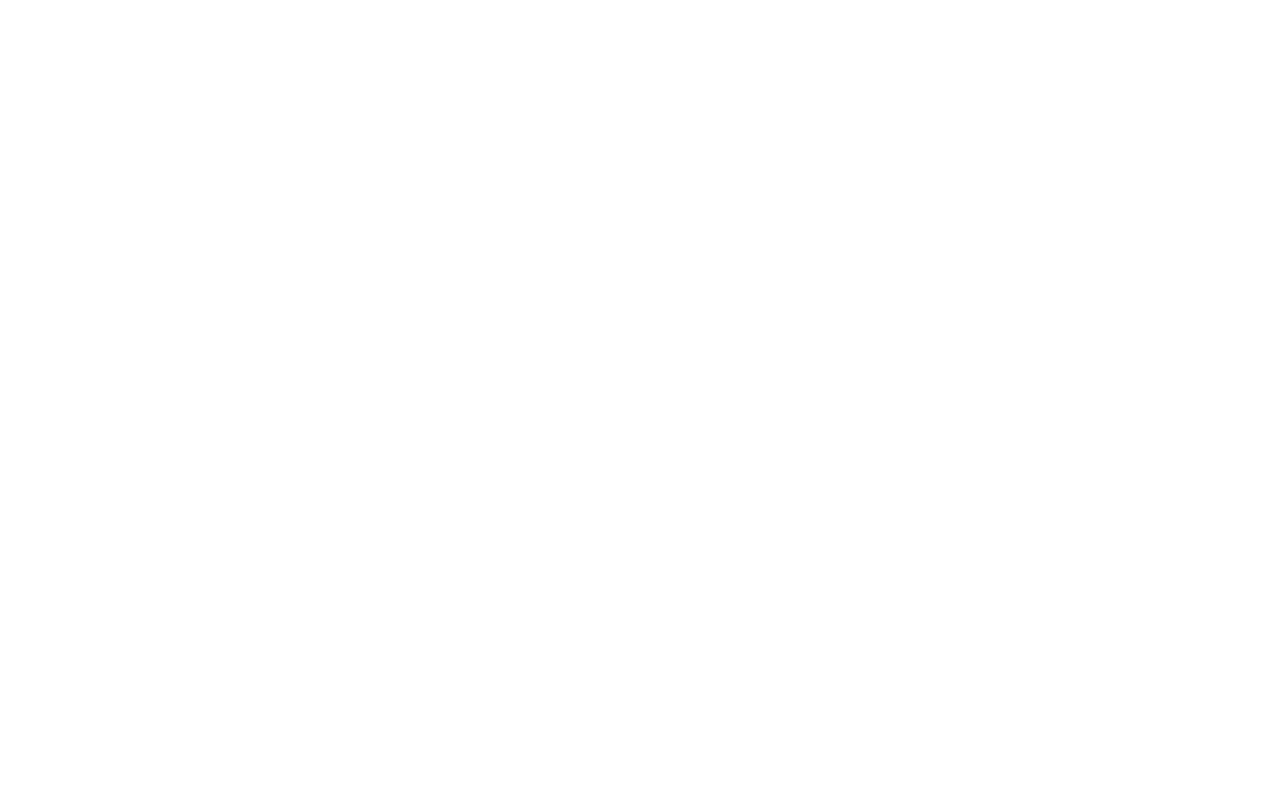
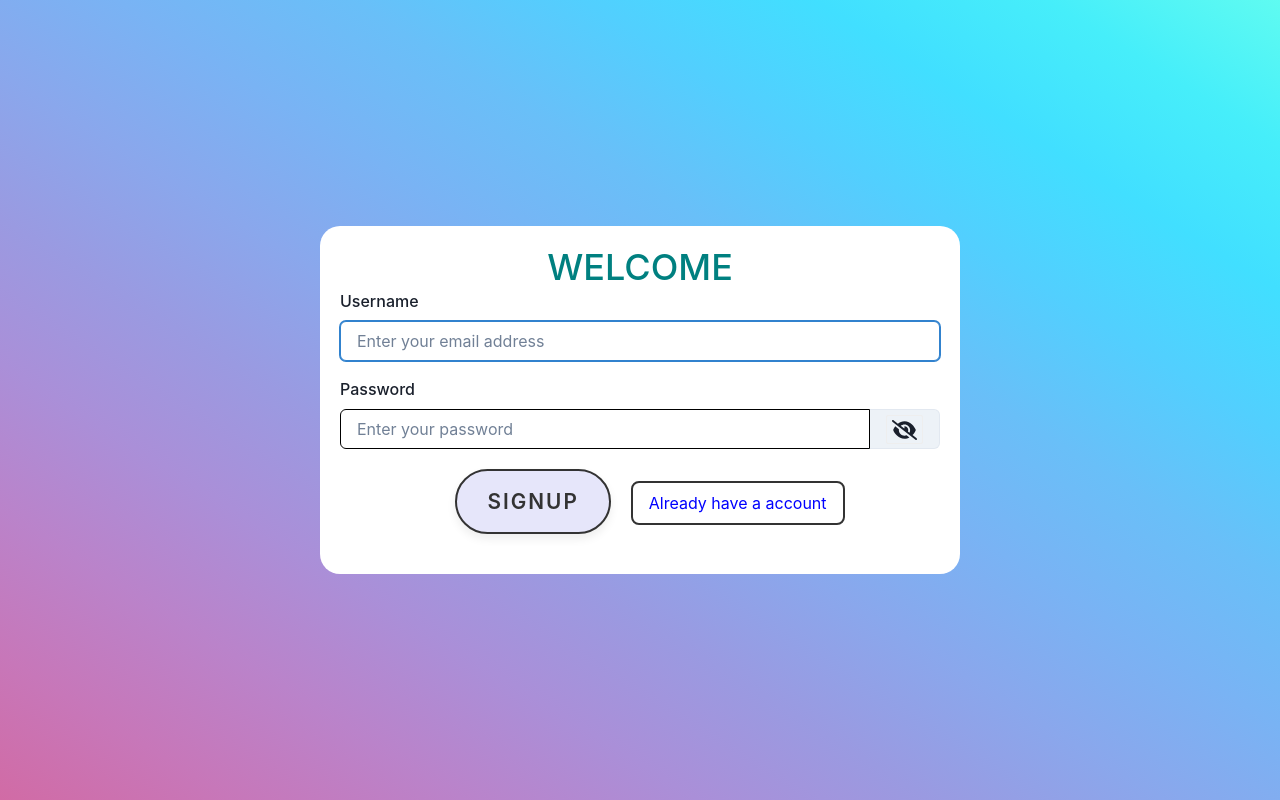
Before and after one commit to mayankCreation0/-Money_lending_App_client, a React (Create React App) app: page /signup in a window 1280 px wide. Before the commit this address had no page. Built offline with nearby package versions, Linux system fonts and the light colour scheme.

Commit message:
fix the site

```diff
--- a/package.json
+++ b/package.json
@@ -14,6 +14,7 @@
     "@testing-library/user-event": "^13.5.0",
     "axios": "^1.2.5",
     "framer-motion": "^8.5.2",
+    "moment": "^2.29.4",
     "react": "^18.2.0",
     "react-dom": "^18.2.0",
     "react-redux": "^8.0.5",
--- a/src/Allroutes/Routes.jsx
+++ b/src/Allroutes/Routes.jsx
@@ -6,6 +6,7 @@
 import HomePage from "../components/Home";
 import LoginPage from "../components/LoginPage";
 import Navbar from "../components/Navbar";
+import SignupPage from "../components/Signup";
 import TableData from "../components/TableData";
 import UserDetails from "../components/UserDetails";
 import PrivateRoute from "./PrivateRoute";
@@ -15,6 +16,7 @@
     <div>
       <Routes>
         <Route path="/" element={<LoginPage />} />
+        <Route path="/signup" element={<SignupPage />} />
         <Route
           path="/home"
           element={
--- a/src/AuthContext/context.jsx
+++ b/src/AuthContext/context.jsx
@@ -2,6 +2,10 @@
 export const context = React.createContext();
 function Appcontext({ children }) {
   const [authstate, setAuthstate] = React.useState(false);
+  const [store,setStore] = React.useState([]);
+  const fnstore = (value)=>{
+    setStore(value)
+  }
   const fnauthstate = () => {
     setAuthstate(true);
   };
@@ -9,7 +13,7 @@
     setAuthstate(false);
   }
   return (
-    <context.Provider value={{ authstate, fnauthstate, falseAuthState }}>
+    <context.Provider value={{ authstate, fnauthstate, falseAuthState,fnstore ,store}}>
       {children}
     </context.Provider>
   );
--- a/src/components/Dashboard.jsx
+++ b/src/components/Dashboard.jsx
@@ -1,11 +1,34 @@
-import React from 'react'
+import React, { useContext } from 'react'
+import { context } from '../AuthContext/context'
 
 function Dashboard() {
+  const { store } = useContext(context);
+  const today = new Date();
+  const currentMonth = today.getMonth();
+  const currentYear = today.getFullYear();
+  let lastMonthCustomers = 0;
+
+  store.forEach(customer => {
+    const customerDate = new Date(customer.registrationDate);
+    if (
+      customerDate.getMonth() === currentMonth - 1 &&
+      customerDate.getFullYear() === currentYear
+    ) {
+      lastMonthCustomers += 1;
+    }
+  });
+
+  const MoMChange = store.length - lastMonthCustomers;
+
   return (
     <div>
-      DAshboard
+      Dashboard: {store.length} ({MoMChange > 0 ? "+" : ""}
+      {MoMChange} MoM)
     </div>
-  )
+  );
 }
 
+
+
+
 export default Dashboard
--- a/src/components/LoginPage.jsx
+++ b/src/components/LoginPage.jsx
@@ -9,7 +9,7 @@
   useToast,
 } from "@chakra-ui/react";
 import { useContext, useEffect, useRef, useState } from "react";
-import { Navigate } from "react-router-dom";
+import { Link, Navigate } from "react-router-dom";
 import { context } from "../AuthContext/context";
 import "../styles/login.style.css";
 import { FontAwesomeIcon } from "@fortawesome/react-fontawesome";
@@ -162,6 +162,9 @@
                 <i class="fa fa-google"></i>
                 Continue with Gmail
               </button>
+                <Link to='/signup'><button style={{borderBottom:'1px solid blue',color:'blue',marginLeft:'20px'}} type="click">
+                  New User
+                </button></Link>
             </form>
           </Box>
         </>
--- /dev/null
+++ b/src/components/Signup.jsx
@@ -0,0 +1,168 @@
+import {
+    FormControl,
+    FormLabel,
+    Input,
+    Box,
+    InputRightAddon,
+    InputGroup,
+    Heading,
+    useToast,
+} from "@chakra-ui/react";
+import {  useEffect, useRef, useState } from "react";
+import { Link, useNavigate } from "react-router-dom";
+// import { context } from "../AuthContext/context";
+import "../styles/login.style.css";
+import { FontAwesomeIcon } from "@fortawesome/react-fontawesome";
+import { faEye, faEyeSlash } from "@fortawesome/free-solid-svg-icons";
+import axios from "axios";
+// import png from ' ../assets/Gmail_Logo_16px.png';
+
+const SignupPage = () => {
+    // const { authstate, fnauthstate, falseAuthState } = useContext(context);
+    const navigate = useNavigate();
+    const [input, setInput] = useState({
+        Username: "",
+        password: "",
+    });
+    const toast = useToast();
+    const [showPassword, setShowPassword] = useState(false);
+    const handleChange = (e) => {
+        setInput({
+            ...input,
+            [e.target.name]: e.target.value,
+        });
+    };
+    const inputRef = useRef(null);
+    useEffect(() => {
+        inputRef.current.focus();
+    }, []);
+    const handleSubmit = async (event) => {
+        event.preventDefault();
+        try {
+            const res = await axios.post(
+                "https://fantastic-hen-cloak.cyclic.app/signup",
+                input
+            );
+            console.log(res.status);
+            if (res.status === 201) {
+                toast({
+                    title: 'signup Sucessfully.',
+                    description: "Welcome!!",
+                    status: 'success',
+                    duration: 4000,
+                    isClosable: true,
+                    onCloseComplete: () => {
+                        navigate('/');
+                    }
+                })
+                // fnauthstate();
+            }
+            else if (res.status === 400) {
+                toast({
+                    title: "User Already Registered",
+                    description: "",
+                    status: "error",
+                    duration: 4000,
+                    isClosable: true,
+                });
+            }
+        } catch (e) {
+            toast({
+                title: "Something went wrong",
+                description: "",
+                status: "error",
+                duration: 4000,
+                isClosable: true,
+            });
+            console.log(e);
+        }
+    };
+    return (
+        <div>  <>
+            <Box
+                w="100vw"
+                h="100vh"
+                backgroundImage="linear-gradient(to right top, #d16ba5, #c777b9, #ba83ca, #aa8fd8, #9a9ae1, #8aa7ec, #79b3f4, #69bff8, #52cffe, #41dfff, #46eefa, #5ffbf1)"
+                backgroundSize="cover"
+                backgroundPosition="center"
+                alignItems="center"
+                justifyContent="center"
+                display="flex"
+            >
+                <form
+                    onSubmit={handleSubmit}
+                    style={{
+                        // backgroundImage:
+                        //   "linear-gradient(to right top, #d2d7e0, #c8d3d7, #c3cdcd, #c1c7c3, #bfc0bc)",
+                        backgroundColor: "#FFF",
+                        padding: "20px",
+                        width: "50%",
+                        height: "auto",
+                        borderRadius: "20px",
+                    }}
+                >
+                    <Heading
+                        as="h1"
+                        size={["md", "xl"]}
+                        color="teal"
+                        fontSize="4xl"
+                        fontWeight="medium"
+                    >
+                        WELCOME
+                    </Heading>
+                    <FormControl>
+                        <FormLabel htmlFor="String">Username</FormLabel>
+                        <Input
+                            type="String"
+                            id="email"
+                            name="Username"
+                            border="1px solid black"
+                            bg="white"
+                            ref={inputRef}
+                            onChange={handleChange}
+                            placeholder="Enter your email address"
+                        />
+                    </FormControl>
+
+                    <FormControl mt={4}>
+                        <FormLabel htmlFor="password">Password</FormLabel>
+                        <InputGroup>
+                            <Input
+                                type={showPassword ? "text" : "password"}
+                                id="password"
+                                name="password"
+                                bg="white"
+                                // ref={inputRef}
+                                border="1px solid black"
+                                placeholder="Enter your password"
+                                onChange={handleChange}
+                            />
+                            <InputRightAddon
+                                onClick={() => setShowPassword(!showPassword)}
+                                cursor="pointer"
+                            >
+                                <FontAwesomeIcon
+                                    icon={showPassword ? faEye : faEyeSlash}
+                                    cursor="pointer"
+                                    border="1px solid black"
+                                    onClick={() => setShowPassword(!showPassword)}
+                                    size="lg"
+                                />
+                            </InputRightAddon>
+                        </InputGroup>
+                    </FormControl>
+
+                    <button className="stylish-button" type="submit">
+                        signup
+                    </button>
+                    <Link to='/'><button class="already-button">
+                        Already have a account
+                    </button></Link>
+                </form>
+            </Box>
+        </>
+        </div>
+    );
+};
+
+export default SignupPage;
--- a/src/components/TableData.js
+++ b/src/components/TableData.js
@@ -4,7 +4,7 @@
   useToast,
 } from "@chakra-ui/react";
 import axios from "axios";
-import { useEffect, useState } from "react";
+import { useContext, useEffect, useState } from "react";
 import { Link } from "react-router-dom";
 import "../styles/tableData.css";
 import Pagination from "./Pagination";
@@ -13,6 +13,7 @@
 import { ReactComponent as Logo } from "../assets/logo.svg";
 import "../styles/navbar.css";
 import Navbar from "./Navbar";
+import { context } from "../AuthContext/context";
 
 function TableData() {
   const [click, setClick] = useState(false);
@@ -26,7 +27,7 @@
   const [postsPerPage, setPostsPerPage] = useState(9);
   const [selectedOption, setSelectedOption] = useState("desc");
   const [selectedFilter, setSelectedFilter] = useState([]);
-
+  const {fnstore}=useContext(context)
   const toast = useToast();
   const handleOptionChange = (e) => {
     setSelectedOption(e.target.value);
@@ -97,6 +98,7 @@
       .then((response) => {
         // setSearchData(response.data);
         setFilteredData(response.data.data);
+        fnstore(response.data.data)
         setLoading(false);
         console.log('hlw', response.data.data);
       })
--- a/src/styles/login.style.css
+++ b/src/styles/login.style.css
@@ -46,3 +46,20 @@
     margin-right: 10px;
     margin-bottom: -4px;
 }
+
+.already-button {
+  background-color: #fff;
+  color: blue;
+  border: 2px solid #333;
+  border-radius: 0.5rem;
+  padding: 0.5rem 1rem;
+  font-size: 1rem;
+  cursor: pointer;
+  transition: all 0.3s ease;
+}
+
+.already-button:hover {
+  background-color: #333;
+  color: #fff;
+  border-color: #fff;
+}
```
Also changed, not shown: src/components/UserDetails.js (+24 -8 lines), 1 other file (tests, documents, lock files or other folders).
